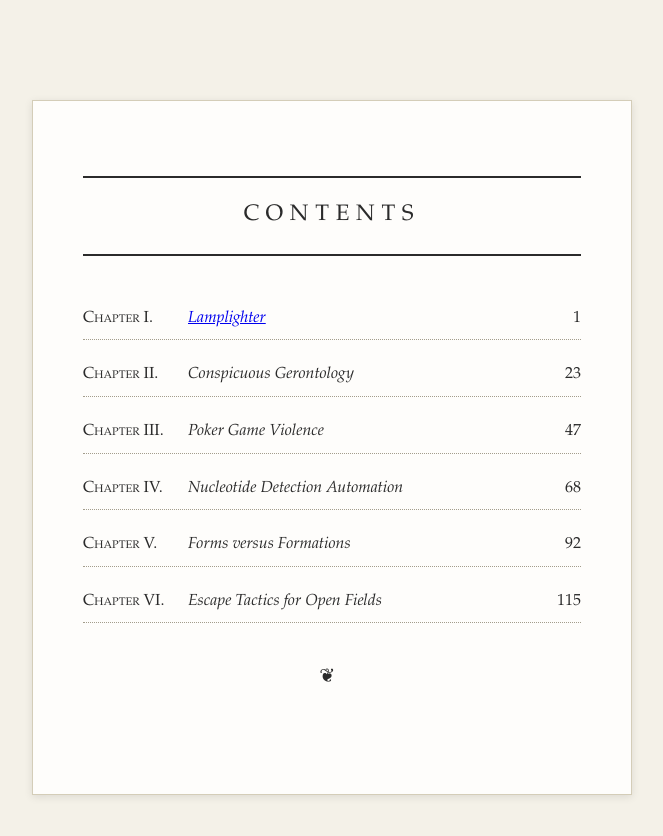
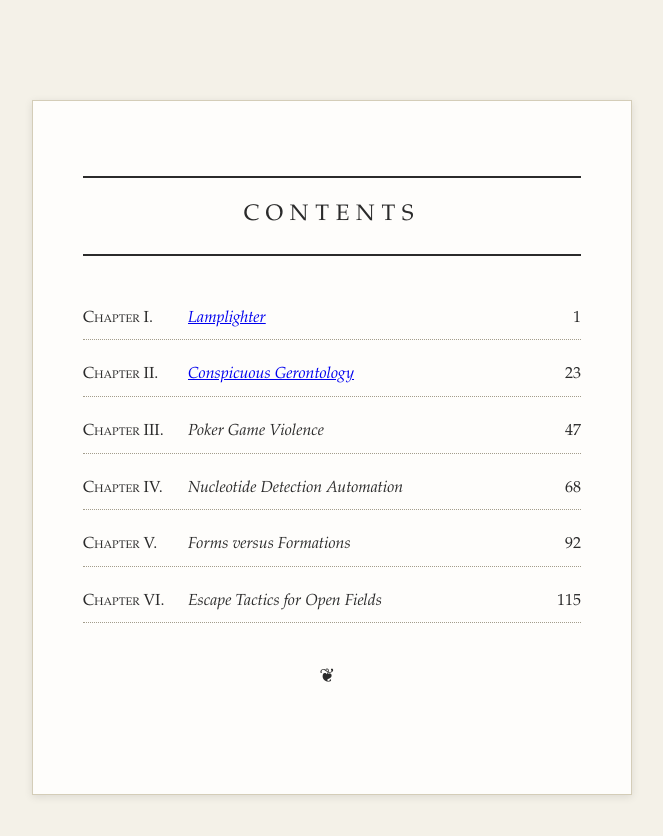
Before and after one commit to labelman/poems, a plain HTML site: page index.html in a window 1280 px wide. Shown: the whole page, without its empty margins (308-971 px from the left). Drawn offline with Linux system fonts and the light colour scheme.

Commit message:
Update index.html

```diff
--- a/index.html
+++ b/index.html
@@ -87,7 +87,7 @@
 
             <li class="contents-item">
                 <span class="chapter-number">Chapter II.</span>
-                <span class="chapter-title">Conspicuous Gerontology</span>
+                <span class="chapter-title"><a href="museum_game.html">Conspicuous Gerontology</a></span>
                 <span class="page-number">23</span>
             </li>
 
```
